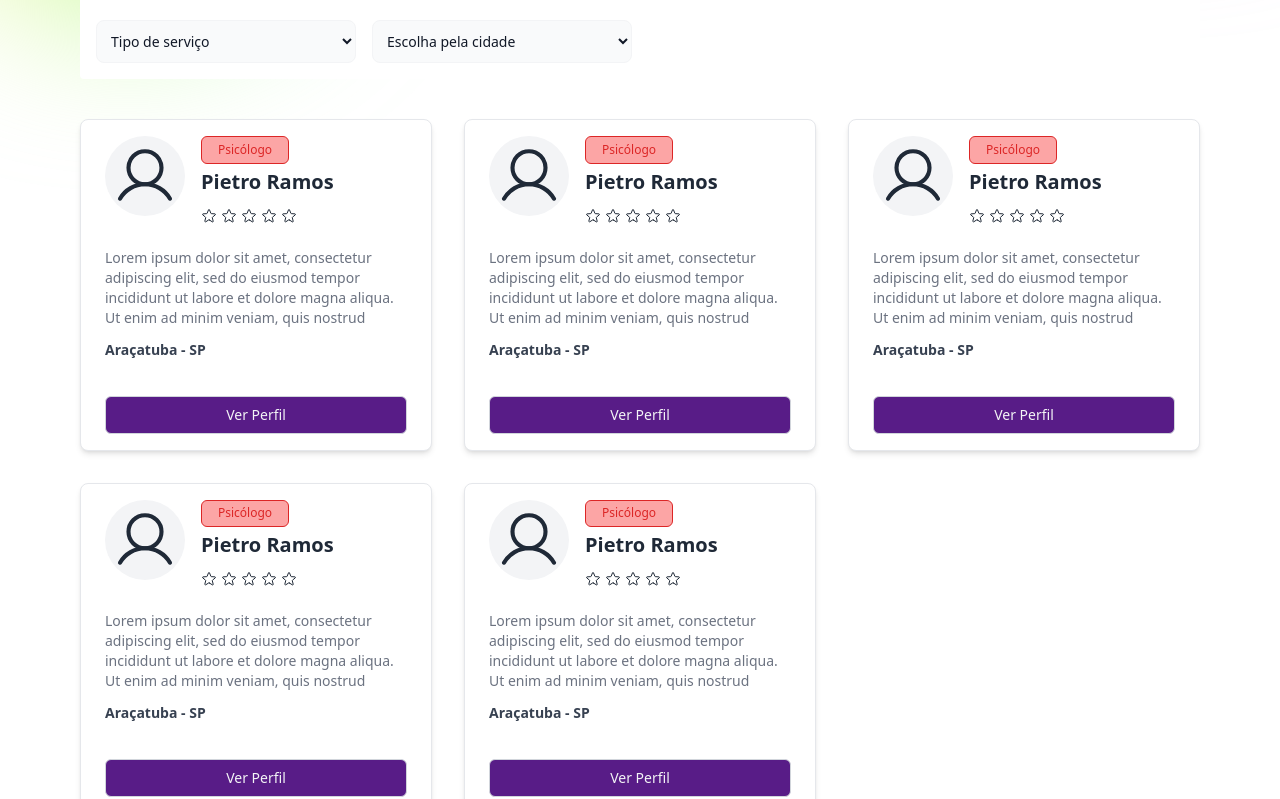
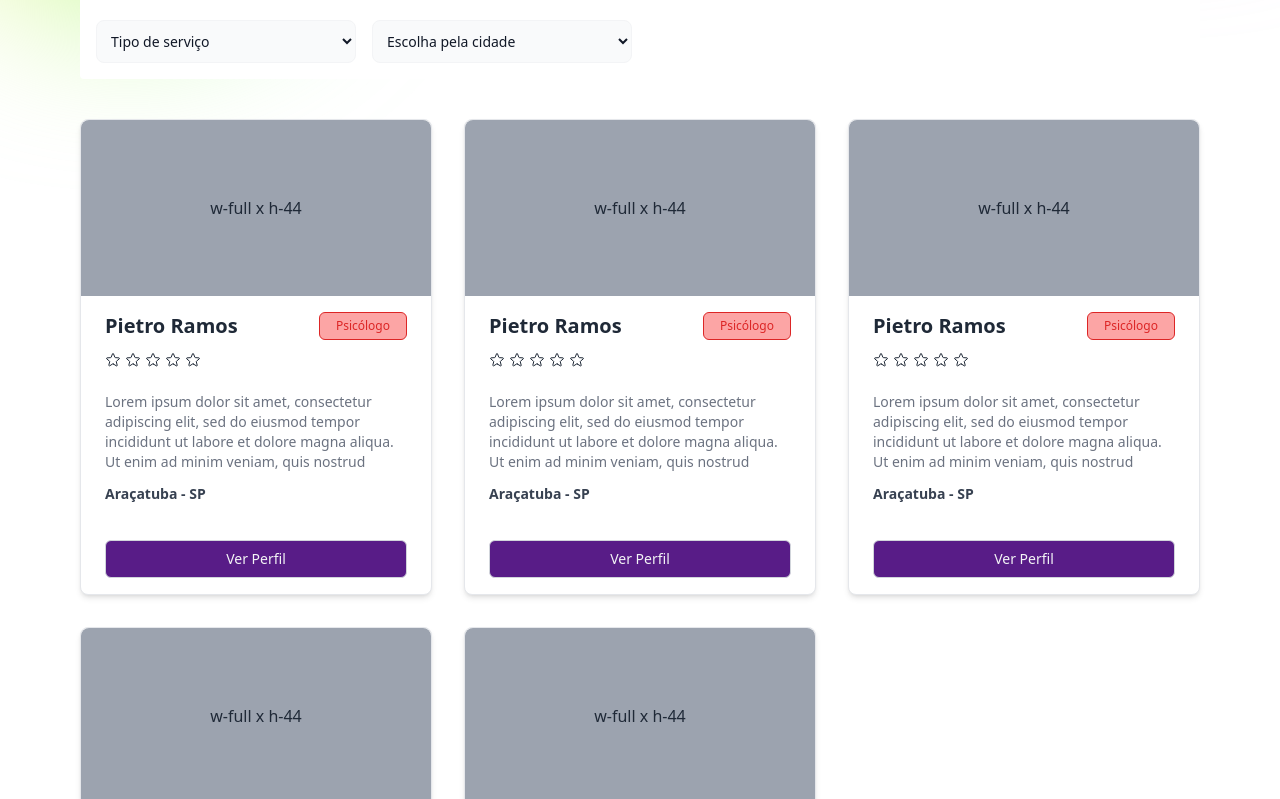
Before and after one commit to ngrpedro/nextapp, a Next.js app: page / in a window 1280 px wide. Shown: the part 601-1400 px from the top of the page. Built offline with nearby package versions, Linux system fonts and the light colour scheme.

Commit message:
better partnerCard

```diff
--- a/src/components/partnerCard.tsx
+++ b/src/components/partnerCard.tsx
@@ -9,27 +9,26 @@ type Props = {
 
 const PartnerCard = ({ partners }: Props) => {
   console.log(partners);
-  const [isInstituteTeste, setiIsInstituteTeste] = useState(true);
   return (
     <>
       {partners.map((item) => (
         <div
           key={item.id}
-          className="w-full max-w-sm bg-white border border-gray-200 rounded-lg shadow-md px-6 m-auto md:m-0"
+          className="w-full max-w-sm bg-white border border-gray-200 rounded-lg shadow-md m-auto md:m-0"
         >
-          <div className="flex flex-col py-4">
-            <div className="flex items-start justify-start gap-4">
-              <div className="w-20 h-20 overflow-hidden bg-gray-100 rounded-full flex items-center justify-center">
-                <User size={66} />
+          <div className="w-full h-44 bg-gray-400 flex items-center justify-center rounded-t-lg">
+            w-full x h-44
           </div>
+          <div className="flex flex-col py-4 px-6">
             <div className="flex flex-col items-start justify-start gap-1">
+              <div className="flex items-start justify-between gap-1 w-full">
+                <h1 className="text-xl font-semibold text-gray-800">
+                  Pietro Ramos
+                </h1>
                 <span className="rounded-md bg-red-300 border border-red-600 text-red-600 text-xs py-[0.3rem] px-4 block">
                   Psicólogo
                 </span>
-                <h1 className="text-xl font-semibold text-gray-800">
-                  Pietro Ramos
-                </h1>
-
+              </div>
               <div className="flex items-start justify-start gap-1 mt-2">
                 <Star size={16} />
                 <Star size={16} />
@@ -38,7 +37,7 @@ const PartnerCard = ({ partners }: Props) => {
                 <Star size={16} />
               </div>
             </div>
-            </div>
+
             <div className="mt-6 mb-3 space-y-3">
               <span className="text-sm text-gray-500 block">
                 Lorem ipsum dolor sit amet, consectetur adipiscing elit, sed do
```
Lines whose indentation alone changed are shown as unchanged.
